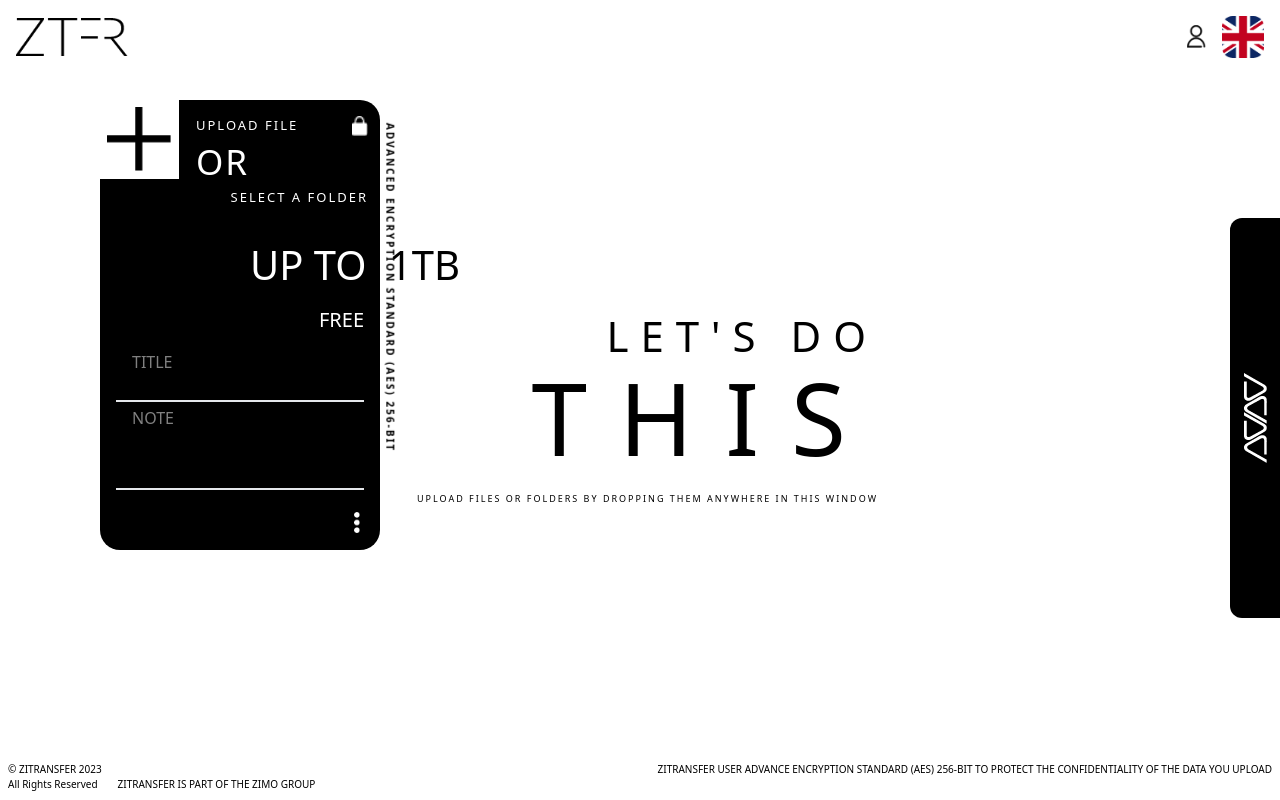
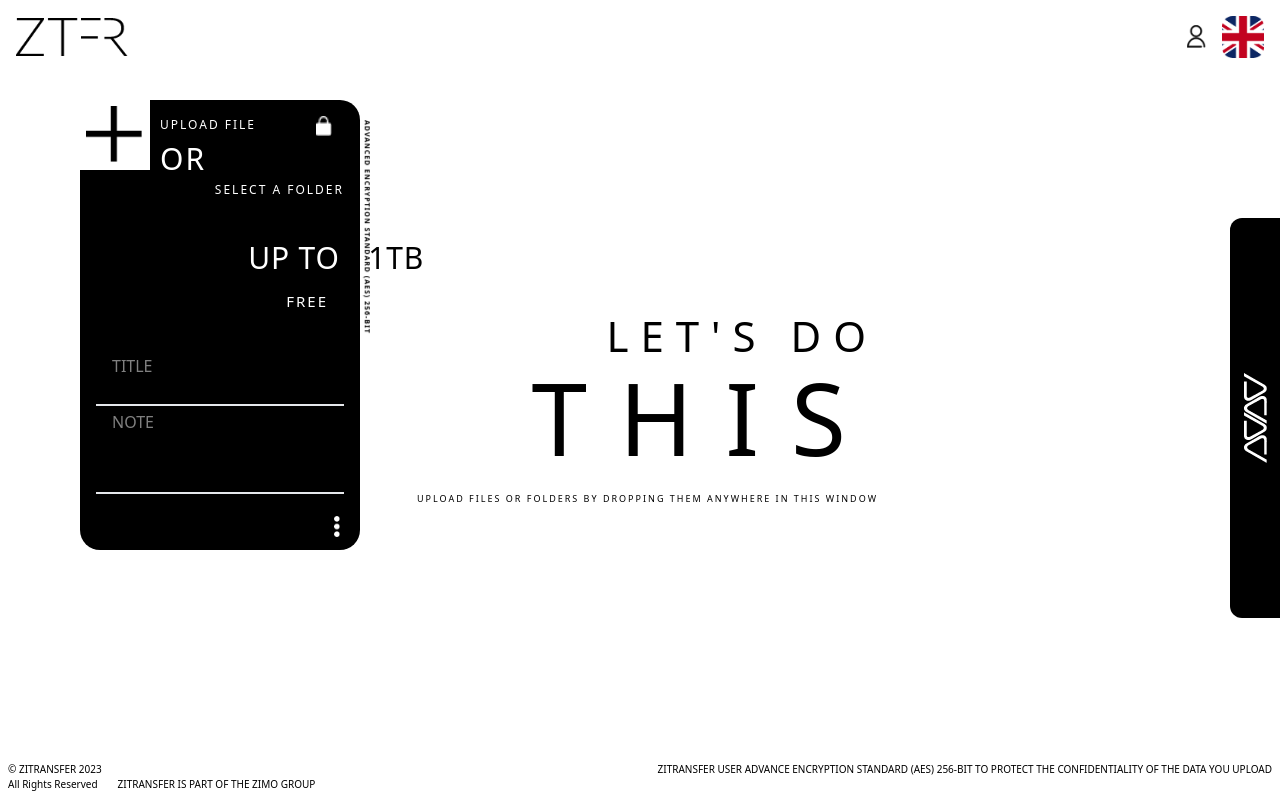
Before and after one commit to AQSA-ABDULLAH/ZTFR-Menu-1.2, a Next.js app: page / in a window 1280 px wide. Both pictures are taken after a click on the element 60 px from the left and 417 px from the top of the page. Built offline with nearby package versions, Linux system fonts and the light colour scheme.

Commit message:
fix issues

```diff
--- a/components/LandingPage.jsx
+++ b/components/LandingPage.jsx
@@ -51,9 +51,9 @@ export default function LandingPage() {
         {/* Main Content */}
         <div className="flex-1 flex flex-col justify-items-end justify-center tracking-wider">
           <div className="justify-items-end">
-            <h1 className="text-[42px] 2xl:text-[62px] tracking-[12px] leading-3">LET'S DO</h1>
-            <h2 className="text-[100px] 2xl:text-[190px] tracking-[32px]">THIS</h2>
-            <p className="text-[9px] 2xl:text-[12px] tracking-[2px]">
+            <h1 className="text-[42px] desktop:text-[62px] tracking-[12px] leading-3">LET'S DO</h1>
+            <h2 className="text-[100px] desktop:text-[190px] tracking-[32px]">THIS</h2>
+            <p className="text-[9px] desktop:text-[12px] tracking-[2px]">
               UPLOAD FILES OR FOLDERS BY DROPPING THEM ANYWHERE IN THIS WINDOW
             </p>
           </div>
--- a/components/UploadCard.jsx
+++ b/components/UploadCard.jsx
@@ -6,25 +6,54 @@ import { FiUpload } from "react-icons/fi";
 export default function UploadCard() {
   const [fileNames, setFileNames] = useState([]);
   const [position, setPosition] = useState({ x: 100, y: 100 }); // Default position
-  const [dragging, setDragging] = useState(false); // State for dragging
+  const [dragging, setDragging] = useState(false);
+
+  // Determine default position based on screen size
+  useEffect(() => {
+    const updateDefaultPosition = () => {
+      const width = window.innerWidth;
+      const height = window.innerHeight;
+
+      if (width >= 1536) {
+        // 2xl screens
+        setPosition({ x: 90, y: 180 });
+      } else if (width >= 1280) {
+        // xl screens
+        setPosition({ x: 80, y: 100 });
+      } else if (width >= 1024) {
+        // lg screens
+        setPosition({ x: 200, y: 120 });
+      } else {
+        // Mobile screens
+        setPosition({ x: 50, y: 100 });
+      }
+    };
+
+    updateDefaultPosition();
+
+    // Listen for screen size changes (responsive behavior)
+    window.addEventListener("resize", updateDefaultPosition);
+    return () => {
+      window.removeEventListener("resize", updateDefaultPosition);
+    };
+  }, []);
 
   const handleFileUpload = (event) => {
-    const files = Array.from(event.target.files); // Get selected files
+    const files = Array.from(event.target.files);
     setFileNames((prevFileNames) => [
       ...prevFileNames,
       ...files.map((file) => file.name),
-    ]); // Append new file names to the existing list
+    ]);
   };
 
   const triggerFileInput = () => {
-    document.getElementById("file-upload").click(); // Programmatically trigger file input
+    document.getElementById("file-upload").click();
   };
 
   const getLink = () => {
     console.log("Get Link");
   };
 
-  // Handle Mouse Down
   const handleMouseDown = (e) => {
     setDragging(true);
     setPosition((prevPosition) => ({
@@ -34,7 +63,6 @@ export default function UploadCard() {
     }));
   };
 
-  // Handle Mouse Move
   const handleMouseMove = (e) => {
     if (!dragging) return;
     setPosition({
@@ -43,12 +71,10 @@ export default function UploadCard() {
     });
   };
 
-  // Stop Dragging
   const handleMouseUp = () => {
     setDragging(false);
   };
 
-  // Add global event listeners for drag
   useEffect(() => {
     if (dragging) {
       document.addEventListener("mousemove", handleMouseMove);
@@ -71,17 +97,17 @@ export default function UploadCard() {
         top: `${position.y}px`,
         left: `${position.x}px`,
       }}
-      onMouseDown={handleMouseDown} // Start dragging
+      onMouseDown={handleMouseDown}
     >
       {/* Top Icon */}
       <div
-        className="absolute bg-white no-drag p-2 left-[-1px] top-[-1px] cursor-pointer"
+        className="absolute bg-white no-drag p-2 left-[-2px] top-[-2px] cursor-pointer"
         onClick={triggerFileInput}
       >
         <img
           src="/assets/Path 27378.png"
           alt="add-icon"
-          className="max-2xl:w-16"
+          className="max-2xl:w-14"
         />
       </div>
       {/* Hidden File Input */}
@@ -93,45 +119,47 @@ export default function UploadCard() {
         onChange={handleFileUpload}
       />
 
-      <div className="absolute pl-8 pt-4 left-16 no-drag tracking-[2px]">
+      <div className="absolute pl-8 pt-4 left-12 2xl:left-16 no-drag tracking-[2px]">
         <div className="flex justify-between w-[200px] text-[14px] uppercase">
-          <p className="text-[13px] 2xl:text-[15px]">Upload file</p>
+          <p className="text-[12px] 2xl:text-[15px]">Upload file</p>
           <img src="/assets/lock-icon.png" alt="lock" className="w-11 pr-7" />
         </div>
-        <p className="text-[35px] 2xl:text-[40px]">OR</p>
-        <div className="absolute right-7 text-[13px] 2xl:text-[15px]">
+        <p className="text-[30px] 2xl:text-[40px]">OR</p>
+        <div className="absolute right-4 2xl:right-7 text-[12px] 2xl:text-[15px]">
           SELECT A FOLDER
         </div>
       </div>
 
-      <div className="absolute translate-y-[1200%] 2xl:translate-x-[1%] translate-x-[38%]">
-        <p className="whitespace-nowrap rotate-90 font-bold text-black text-[10px] tracking-[2px]">
+      <div className="absolute xl:translate-y-[1160%] 2xl:translate-y-[1060%] xl:translate-x-[84%] 2xl:translate-x-[62.5%] translate-x-[38%]">
+        <p className="whitespace-nowrap rotate-90 font-bold text-black text-[7px] 2xl:text-[10px] tracking-[1px]">
           ADVANCED ENCRYPTION STANDARD (AES) 256-BIT
         </p>
       </div>
 
       {/* Scrollable Section to Display File Names */}
-      <section>
-
+      <section className="h-[4px]">
         {fileNames.length > 0 ? (
           fileNames.map((fileName, index) => (
-        <div className="absolute top-[125px] lg:top-[176px] pl-8 h-[180px] translate-y-[-50%] overflow-y-scroll overflow-x-hidden w-[95%] no-drag scrollbar-hide">
-        <p key={index} className="text-sm text-white">{fileName}</p>
+            <div
+              key={index} // Add the key prop here
+              className="absolute top-[125px] lg:top-[176px] pl-8 translate-y-[-50%] overflow-y-scroll overflow-x-hidden w-[95%] no-drag scrollbar-hide"
+            >
+              <p className="text-sm text-white">{fileName}</p>
             </div>
           ))
         ) : (
-      <div className="absolute right-[-5rem] top-[30%]">
-        <div className="flex text-[40px]">
-          <p>UP TO  <span className="text-black ml-3">1TB</span></p>
+          <div className="absolute right-[-4rem] 2xl:right-[-5rem] top-[30%] tracking-wider">
+            <div className="flex text-[30px] 2xl:text-[40px]">
+              <p>
+                UP TO <span className="text-black ml-5 2xl:ml-3">1TB</span>
+              </p>
             </div>
-        <div className="absolute right-24 text-[20px] mt-[10px]">
+            <div className="absolute right-24 text-[15px] 2xl:text-[20px] mt-[10px] tracking-[2px]">
               <span>FREE</span>
             </div>
           </div>
         )}
       </section>
-
-
 
       {/* Input Fields */}
       <div className="mt-[190px] lg:mt-[270px] desktop:mt-[300px] flex flex-col gap-y-6">
@@ -173,7 +201,7 @@ export default function UploadCard() {
           <div className=" flex gap-3 items-center mt-2">
             <FiUpload className="text-3xl" />
 
-            <button className="text-[30px] uppercase" onClick={getLink}>
+            <button className="text-[18px] 2xl:text-[30px] uppercase" onClick={getLink}>
               Get Link
             </button>
           </div>
```
Lines whose indentation alone changed are shown as unchanged.
